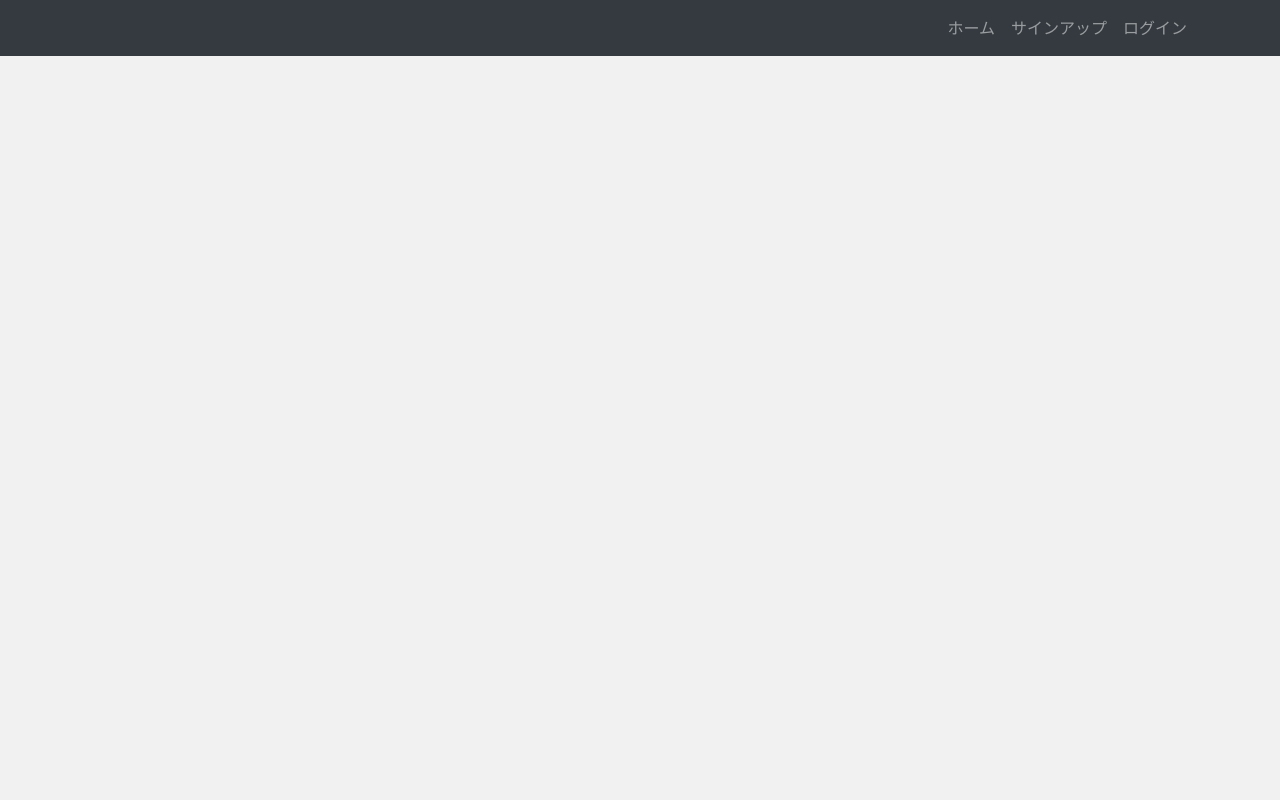
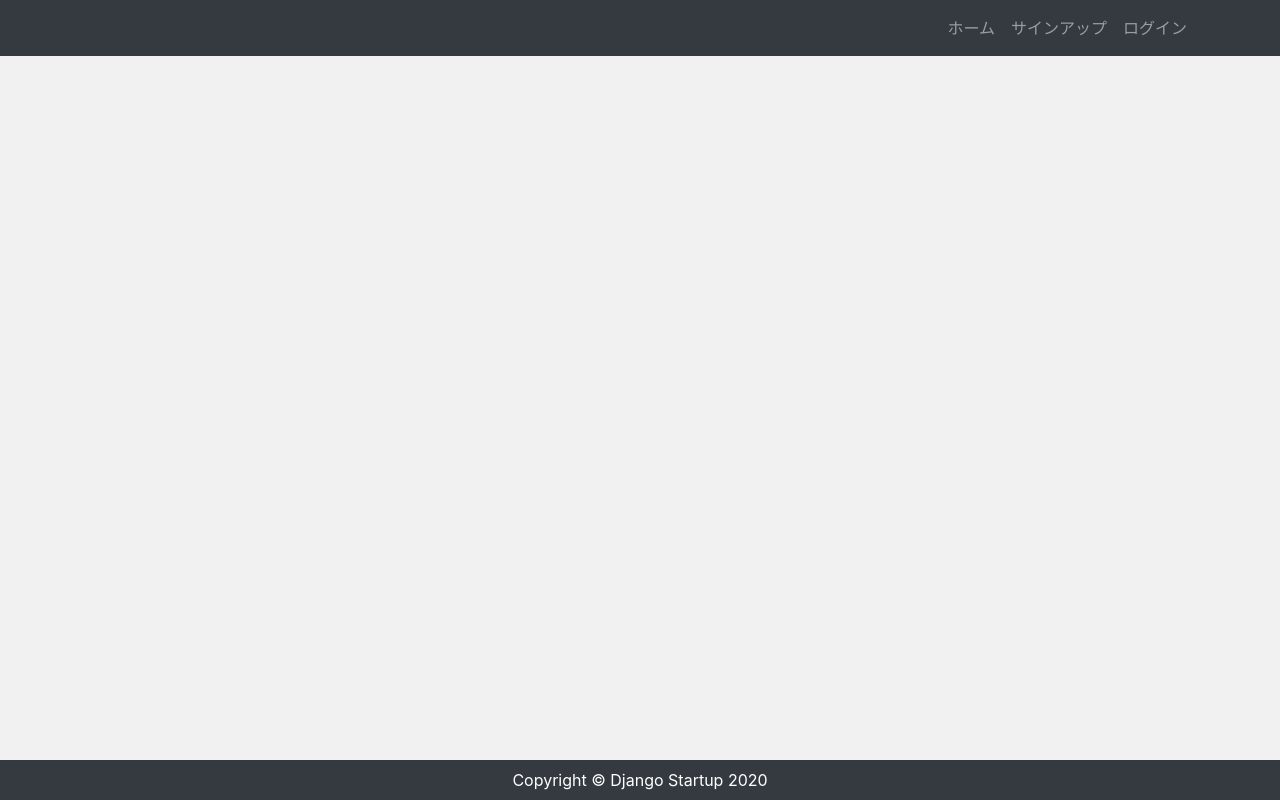
Before and after one commit to haruyasu/django-custom-auth, a Django app: template app/templates/app/base.html in a window 1280 px wide. Run offline with Django 3.2, Linux system fonts and the light colour scheme; the template is opened without the code that fills it, so the values that code supplies are empty; parts of the project's set-up code (start-up, migrations or seed data) failed here and were passed over; some libraries are stand-ins or nearby versions.

Commit message:
⚡️ フッター追加

```diff
--- a/app/static/css/style.css
+++ b/app/static/css/style.css
@@ -6,6 +6,13 @@
 
 body {
     background: #F1F1F1;
+    display: flex;
+    flex-flow: column;
+    min-height: 100vh;
+}
+
+main {
+    flex: 1;
 }
 
 table {
--- a/app/templates/app/base.html
+++ b/app/templates/app/base.html
@@ -14,6 +14,7 @@
 <body>
     <nav class="navbar navbar-expand-lg navbar-dark bg-dark">
         <div class="container">
+            <a class="navbar-brand" href="/"></a>
             <ul class="navbar-nav ml-auto">
                 <li class="nav-item">
                     <a class="nav-link" href="/">ホーム</a>
@@ -37,10 +38,19 @@
         </div>
     </nav>
 
-    <div class="container">
-        {% block content %}
-        {% endblock %}
-    </div>
+    <main>
+        <div class="container">
+            {% block content %}
+            {% endblock %}
+        </div>
+    </main>
+
+    <footer class="py-2 bg-dark">
+        <p class="m-0 text-center text-white">Copyright &copy; Django Startup 2020</p>
+    </footer>
+
+    {% block extra_js %}
+    {% endblock %}
 </body>
 
 </html>
```
